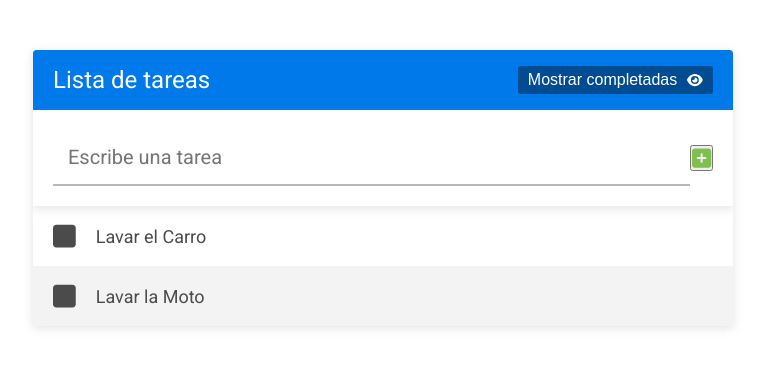
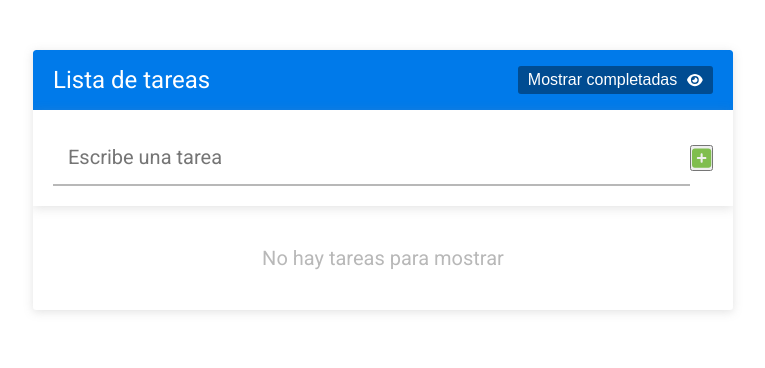
Before and after one commit to Dhramire89/ListaTareasReact, a React (Create React App) app: page / in a window 1280 px wide. Shown: the top 368 px of the page, without its empty margins (257-1022 px from the left). Built offline with nearby package versions, Linux system fonts and the light colour scheme.

Commit message:
Datos almacenados en el LocalStorage

```diff
--- a/src/App.js
+++ b/src/App.js
@@ -1,4 +1,4 @@
-import React, { useState } from "react";
+import React, { useState, useEffect } from "react";
 import "./App.css";
 import Header from "./Componentes/Header";
 import FormularioTareas from "./Componentes/FormularioTareas";
@@ -6,18 +6,15 @@
 import ListaTareas from "./Componentes/ListaTareas";
 
 const App = () => {
-  const [tareas, setTareas] = useState([
-    {
-      id: 1,
-      texto: "Lavar el Carro",
-      completada: false,
-    },
-    {
-      id: 2,
-      texto: "Lavar la Moto",
-      completada: false,
-    },
-  ]);
+  const tareasGuardadas = localStorage.getItem("tareas")
+    ? JSON.parse(localStorage.getItem("tareas"))
+    : [];
+
+  const [tareas, setTareas] = useState(tareasGuardadas);
+
+  useEffect(() => {
+    localStorage.setItem("tareas", JSON.stringify(tareas));
+  }, [tareas]);
 
   const [mostrarCompletadas, setMostrarCompletadas] = useState(false);
 
```
